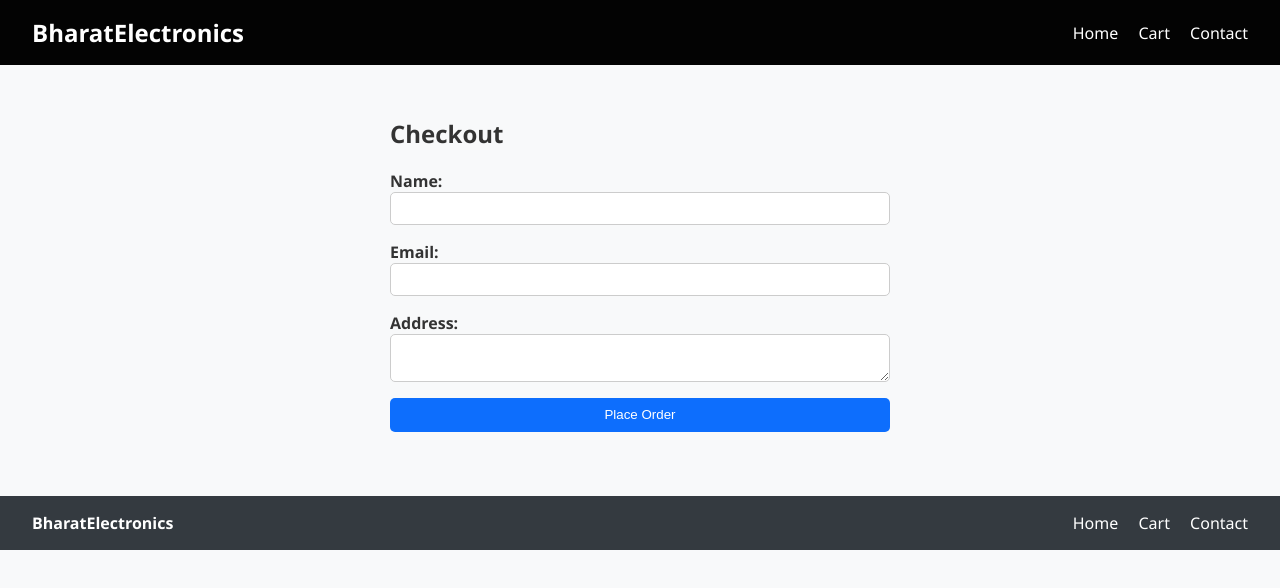
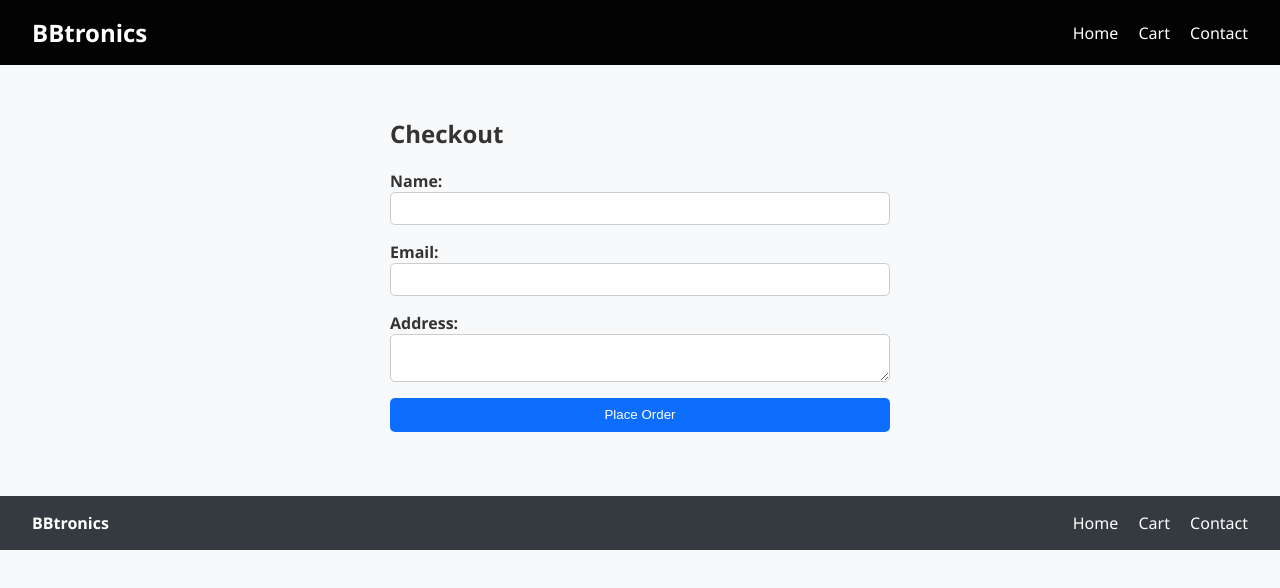
Before and after one commit to ThisIsHarshaPM/CS-Ecom, a plain HTML site: page checkout.html in a window 1280 px wide. Drawn offline with Linux system fonts and the light colour scheme.

Commit message:
Update checkout.html

```diff
--- a/checkout.html
+++ b/checkout.html
@@ -8,7 +8,7 @@
 </head>
 <body>
   <header>
-    <div class="logo">BharatElectronics</div>
+    <div class="logo">BBtronics</div>
     <nav>
       <a href="index.html">Home</a>
       <a href="cart.html">Cart</a>
@@ -28,7 +28,7 @@
   </section>
 
   <footer>
-    <div class="logo">BharatElectronics</div>
+    <div class="logo">BBtronics</div>
     <nav>
       <a href="index.html">Home</a>
       <a href="cart.html">Cart</a>
```
